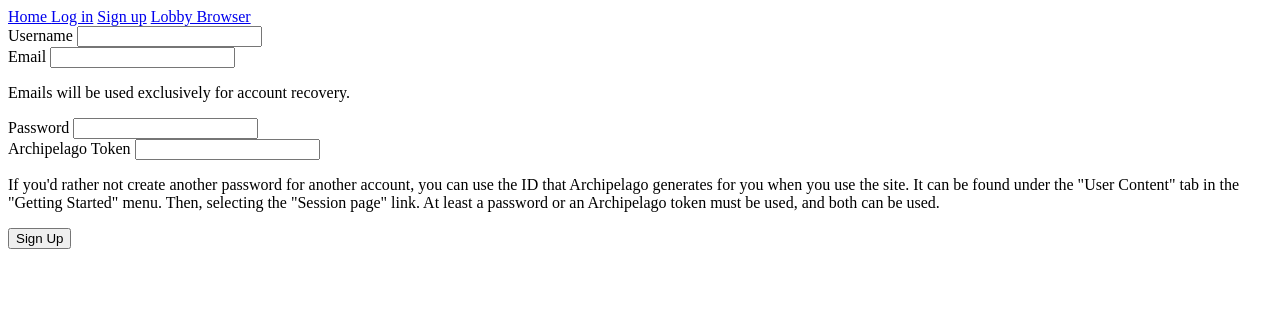
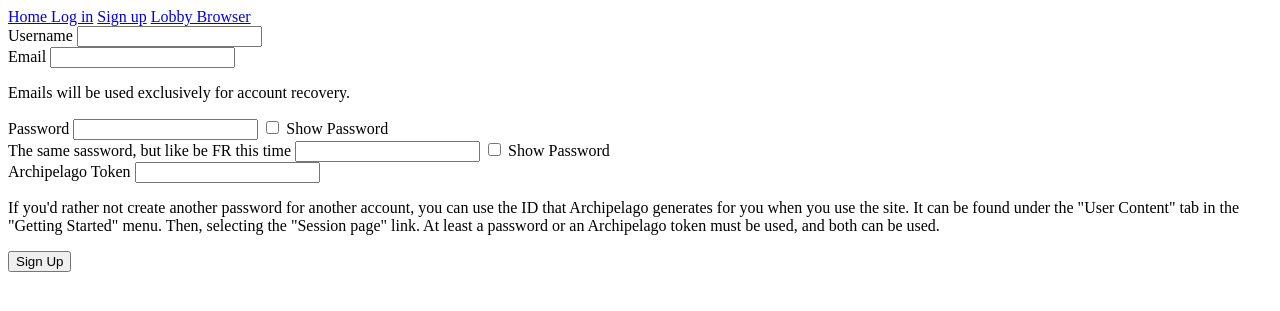
Before and after one commit to BrendanHurt/ap-waiting-room, a Django app: page /u/sign_up/ in a window 1280 px wide. Shown: the top 311 px of the page. Run offline with Django 5.2, Linux system fonts and the light colour scheme.

Commit message:
Added error checking for registering users, and hiding passwords

```diff
--- a/users/templates/users/register_form.html
+++ b/users/templates/users/register_form.html
@@ -13,7 +13,15 @@
         <input type="text" name="email" id="email">
         <p>Emails will be used exclusively for account recovery.</p>
         <label for="password">Password</label>
-        <input type="text" name="password" id="password" required><br>
+        <input type="password" name="password" id="password">
+        <input type="checkbox" name="passVisToggle" onclick="toggleVisibility('password')">
+        <label for="passVisToggle">Show Password</label>
+        <br>
+        <label for="password">The same sassword, but like be FR this time</label>
+        <input type="password" name="checkPassword" id="checkPassword">
+        <input type="checkbox" name="againVisToggle" onclick="toggleVisibility('checkPassword')">
+        <label for="againVisToggle">Show Password</label>
+        <br>
         <label for="ap_token">Archipelago Token</label>
         <input type="text" name="ap_token" id="ap_token"><br>
         <p>If you'd rather not create another password for another account,
@@ -29,3 +37,12 @@
         {% endfor %}
     </form>
 </body>
+
+<script>
+    function toggleVisibility(elemID) {
+        elem = document.getElementById(elemID);
+        elem.type = (elem.type === "password") ? "text" : "password";
+    }
+</script>
+
+</html>
--- a/users/views.py
+++ b/users/views.py
@@ -1,14 +1,14 @@
 from django.http import HttpResponse, HttpResponseRedirect
 from django.shortcuts import render, get_object_or_404
 from django.urls import reverse
-from django.db import DatabaseError
+from django.db import IntegrityError
 from django.contrib import messages
 
 from django.contrib.auth.decorators import login_required
 from django.contrib.auth import authenticate, login, logout
 from django.contrib.auth.models import User
 
-@login_required(login_url="/login/")
+@login_required()
 def account(request, user_id):
     try:
         user = User.objects.get(pk=request.session["user_id"])
@@ -61,17 +61,26 @@ def register_user(request):
     username = request.POST.get("username")
     email = request.POST.get("email")
     password = request.POST.get("password")
-    newUser = User.objects.create_user(
-        username, email, password
-    )
-    newUser.save()
 
-    authenticate(username)
+    try :
+        if (password != request.POST["checkPassword"]):
+            messages.error(request, "Passwords must match")
+            return render(request, "users/register_form.html")
 
-    request.session["user_id"] = newUser.id
-    return HttpResponseRedirect(
-        reverse(
-            "home:home",
-            args=()
+        newUser = User.objects.create_user(
+            username, email, password
         )
-    )
+        newUser.save()
+        user = authenticate(username=username, password=password)
+        login(request, user)
+
+        request.session["user_id"] = newUser.id
+        return HttpResponseRedirect(
+            reverse(
+                "home:home",
+                args=()
+            )
+        )
+    except IntegrityError:
+        messages.error(request, "An account with that username already exists")
+        return render(request, "users/register_form.html")
```
Also changed, not shown: users/templates/users/login.html (+12 -1 lines).
